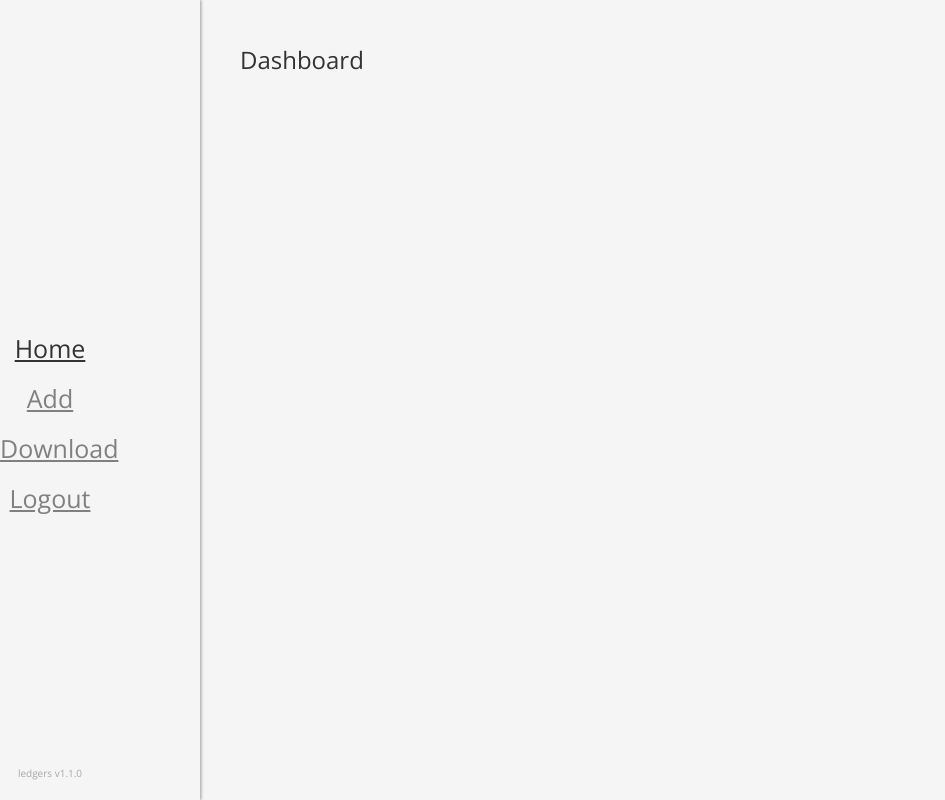
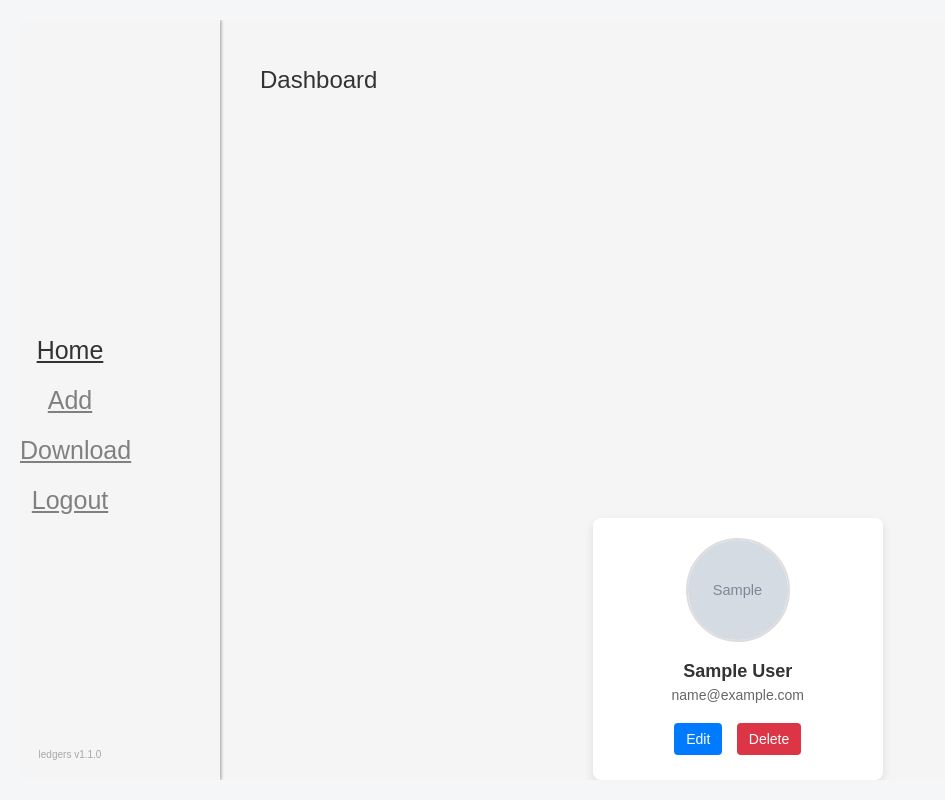
Before and after one commit to mwchben/ledgers, a Flask app: page /dashboard in a window 1280 px wide. Shown: the whole page, without its empty margins (0-945 px from the left). Run offline with Flask 3, Linux system fonts and the light colour scheme; a user stored in the database is signed in; tables that the repository leaves empty hold one stand-in row (values such as "Sample post"); grey boxes marked "Sample" are stand-in pictures.

Commit message:
dashboard now displays

```diff
--- a/app.py
+++ b/app.py
@@ -41,8 +41,9 @@ def load_user(user_id):
 #......................................................................................................
 @app.route("/dashboard")
 @login_required
-def dashboard() :
-    return render_template('dashboard.html', title='Dashboard')
+def dashboard():
+    users = User.query.all()
+    return render_template('dashboard.html', title='Dashboard',users=users)
 
 #......................................................................................................
 @app.route("/login", methods=['GET', 'POST'])
@@ -61,6 +62,7 @@ def login():
         else:
             flash('Invalid username or password', 'danger')
     return render_template('login.html', title='login')
+
 @app.route("/logout")
 @login_required
 def logout():
@@ -92,10 +94,12 @@ def add_user():
 
         flash('User added successfully!', 'success')
         return redirect(url_for('dashboard'))
+
 @app.route('/users')
 def list_users():
     users = User.query.all()
     return render_template('users.html', users=users)
+
 @app.route('/edit-user/<int:user_id>', methods=['GET', 'POST'])
 def edit_user(user_id):
     user = User.query.get_or_404(user_id)
@@ -106,6 +110,7 @@ def edit_user(user_id):
         flash('User updated successfully', 'success')
         return redirect(url_for('list_users'))
     return render_template('edit_user.html', user=user)
+
 @app.route('/delete-user/<int:user_id>', methods=['POST'])
 def delete_user(user_id):
     user = User.query.get_or_404(user_id)
@@ -117,7 +122,7 @@ def delete_user(user_id):
 #......................................................................................................
 @app.errorhandler(404)
 def page_not_found(error):
-    return render_template('page_not_found.html',title='Ooops!'), 404
+    return render_template('404.html',title='Ooops!'), 404
 
 if __name__ == "__main__":
     with app.app_context():
--- a/static/users.css
+++ b/static/users.css
@@ -1,61 +1,79 @@
+body {
+  font-family: Arial, sans-serif;
+  background: #f4f6f8;
+  margin: 0;
+  padding: 20px;
+}
+
+h1 {
+  text-align: center;
+  margin-bottom: 30px;
+  color: #333;
+}
+
 .user-list {
   display: flex;
   flex-wrap: wrap;
+  justify-content: center;
   gap: 20px;
 }
 
 .user-card {
   background: #fff;
+  border-radius: 8px;
   padding: 20px;
-  border-radius: 8px;
-  width: 220px;
-  box-shadow: 0 2px 6px rgba(0,0,0,0.1);
+  width: 250px;
+  box-shadow: 0 4px 10px rgba(0, 0, 0, 0.1);
   text-align: center;
 }
 
 .user-card img {
-  width: 90px;
-  height: 90px;
+  width: 100px;
+  height: 100px;
+  object-fit: cover;
   border-radius: 50%;
-  object-fit: cover;
-  margin-bottom: 10px;
+  margin-bottom: 15px;
   border: 2px solid #ddd;
 }
 
 .user-card h3 {
-  font-size: 16px;
   margin: 0;
+  font-size: 18px;
   color: #333;
 }
 
 .user-card p {
-  font-size: 13px;
+  margin: 5px 0;
+  font-size: 14px;
   color: #666;
-  margin: 5px 0;
 }
 
 .actions {
-  margin-top: 10px;
+  margin-top: 15px;
 }
 
 .actions a,
-.actions button {
-  display: inline-block;
-  padding: 6px 10px;
-  font-size: 13px;
+.actions form button {
+  text-decoration: none;
+  padding: 8px 12px;
+  margin: 5px;
+  font-size: 14px;
   border: none;
   border-radius: 4px;
-  margin: 3px;
-  text-decoration: none;
   cursor: pointer;
+  display: inline-block;
 }
 
 .edit-btn {
-  background-color: #007bff;
+  background: #007bff;
   color: white;
 }
 
 .delete-btn {
-  background-color: #dc3545;
+  background: #dc3545;
   color: white;
 }
+
+.actions form {
+  display: inline;
+}
```
